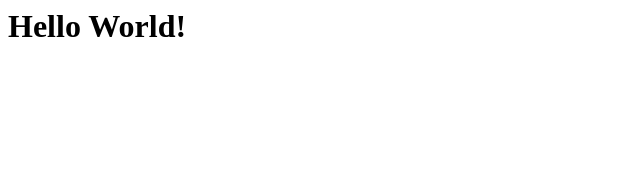
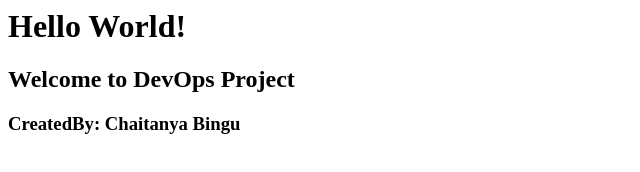
Before and after one commit to ChaitDevOps/Scripts, a plain HTML site: page BashScripts/index.html in a window 1280 px wide. Shown: the whole page, without its empty margins (0-640 px from the left). Drawn offline with Linux system fonts and the light colour scheme.

Commit message:
committing Final Changes
Adding all Files to branch DevOpsProject

```diff
--- a/BashScripts/index.html
+++ b/BashScripts/index.html
@@ -4,5 +4,7 @@
 	</head>
 	<body>
 		<h1>Hello World!</h1>
+		<h2>Welcome to DevOps Project<h2>
+		<h3> CreatedBy: Chaitanya Bingu</h3>
 	</body>
 </html>
```
Also changed, not shown: BashScripts/README.txt (added), 1 other file.
